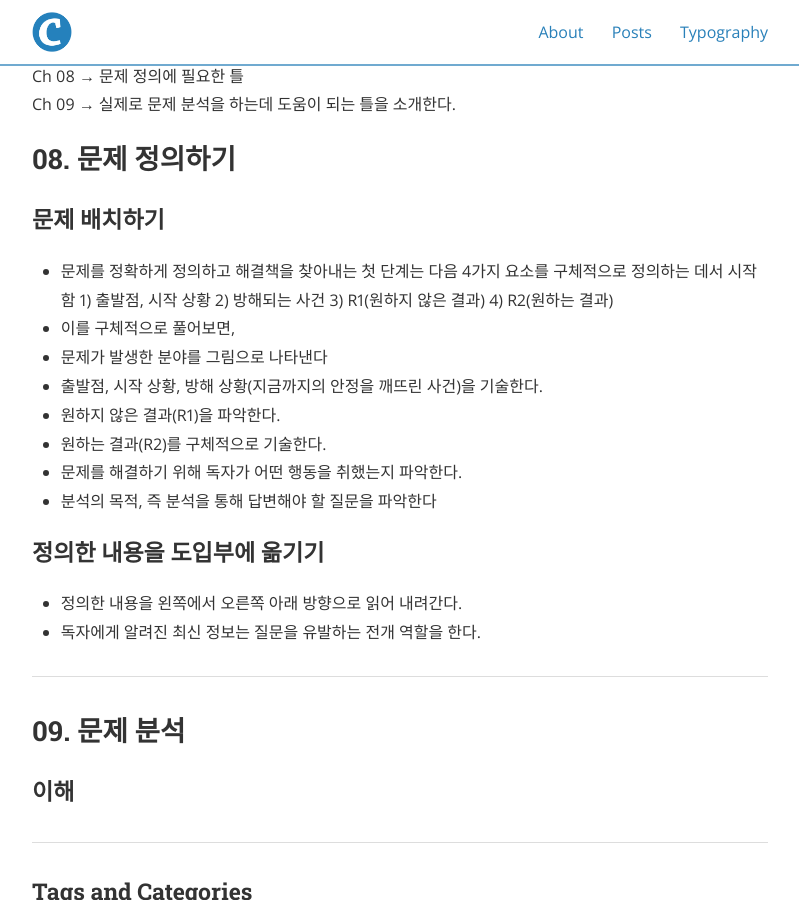
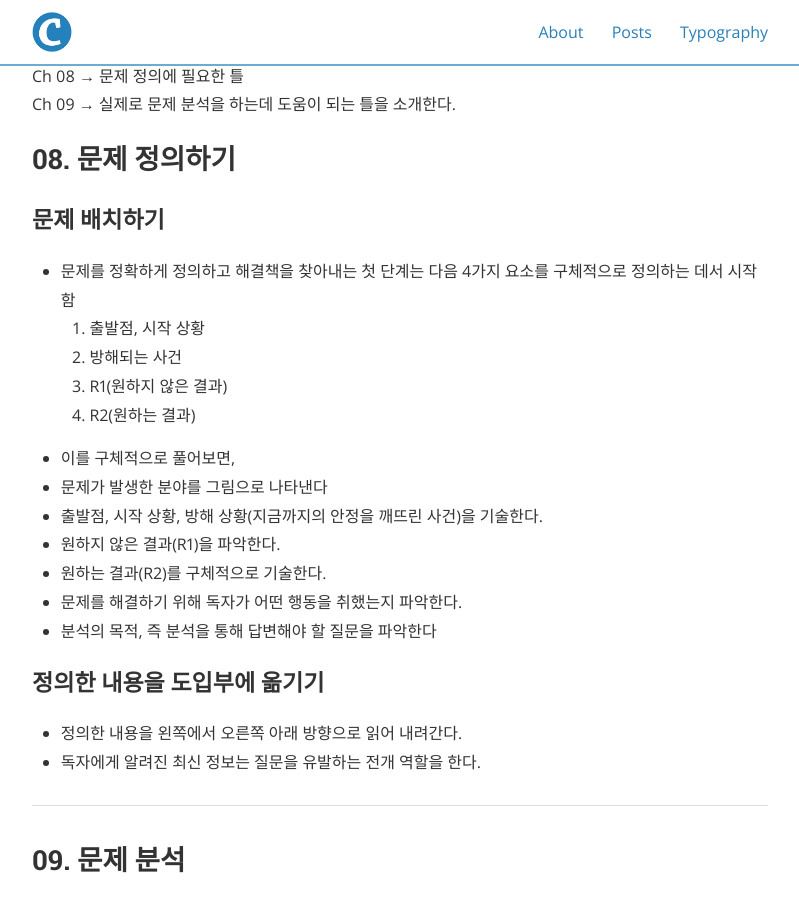
Before and after one commit to Taeho-Kim-0322/Taeho-Kim-0322.github.io, a Jekyll site: the page built from _posts/2020-11-30-논리의기술_3부.md, in a window 1280 px wide and 900 px high, scrolled down 1017 px. Shown: the whole window, without its empty margins (240-1039 px from the left). Built offline with Jekyll 4.4.1, drawn with Linux system fonts in a browser that asks for light colours; nearby versions of some CDN libraries.

Commit message:
Update 2020-11-30-논리의기술_3부.md

```diff
--- a/_posts/2020-11-30-논리의기술_3부.md
+++ b/_posts/2020-11-30-논리의기술_3부.md
@@ -29,10 +29,10 @@ Ch 09 → 실제로 문제 분석을 하는데 도움이 되는 틀을 소개한
 
 ### 문제 배치하기
  - 문제를 정확하게 정의하고 해결책을 찾아내는 첫 단계는 다음 4가지 요소를 구체적으로 정의하는 데서 시작함
-  1) 출발점, 시작 상황
-  2) 방해되는 사건
-  3) R1(원하지 않은 결과)
-  4) R2(원하는 결과)
+  1. 출발점, 시작 상황
+  2. 방해되는 사건
+  3. R1(원하지 않은 결과)
+  4. R2(원하는 결과)
  - 이를 구체적으로 풀어보면,
   - 문제가 발생한 분야를 그림으로 나타낸다
   - 출발점, 시작 상황, 방해 상황(지금까지의 안정을 깨뜨린 사건)을 기술한다.
```
